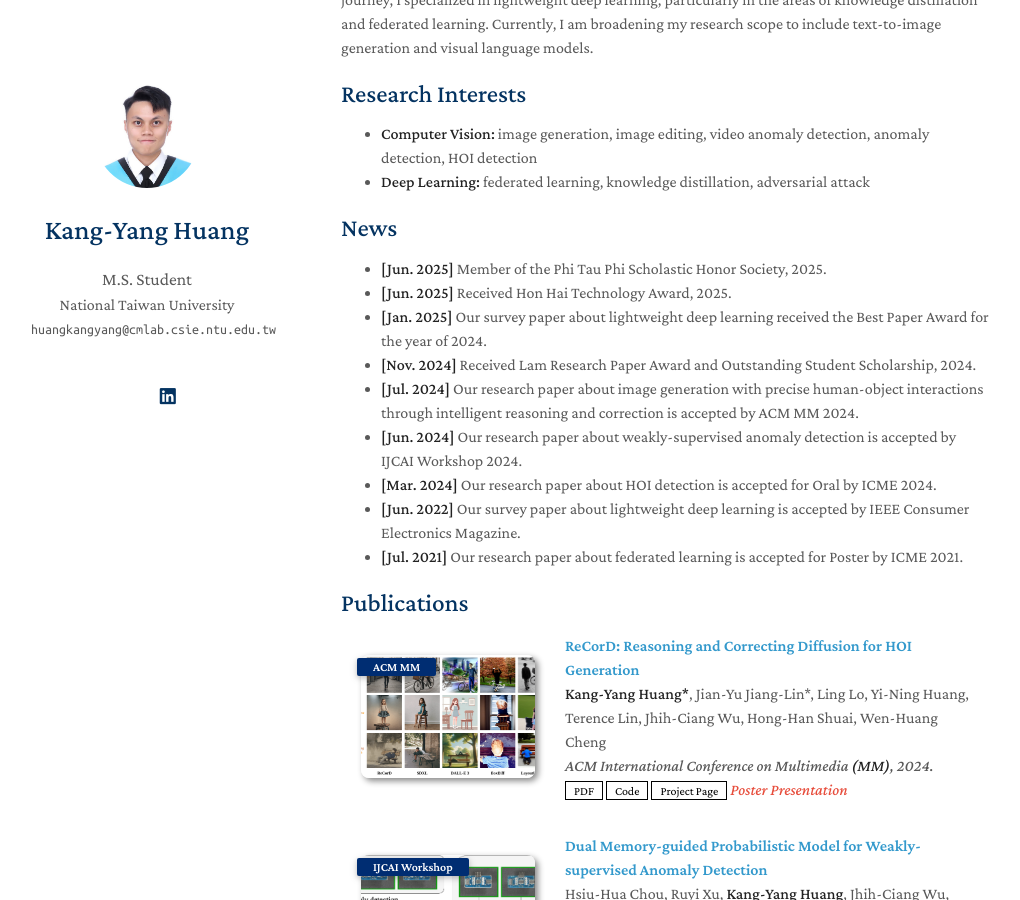
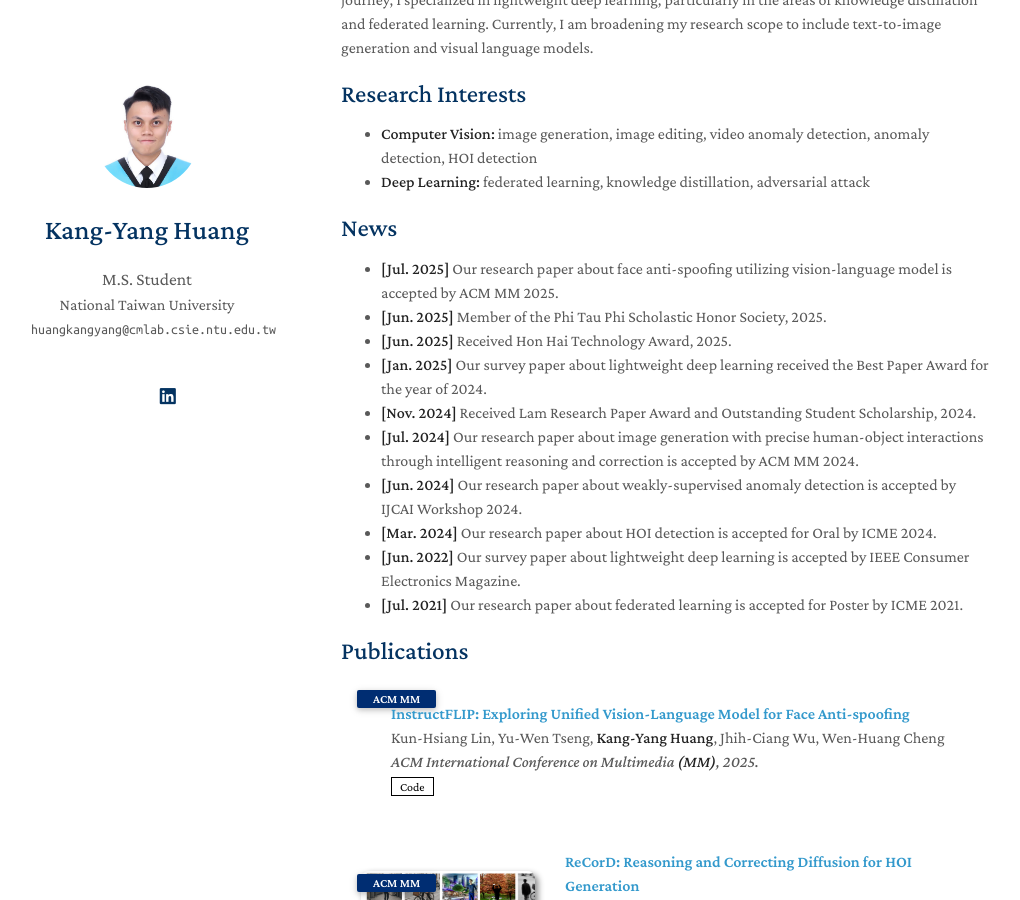
Before and after one commit to alberthkyhky/alberthkyhky.github.io, a Jekyll site: the page built from index.md, in a window 1280 px wide and 900 px high, scrolled down 289 px. Shown: the whole window, without its empty margins (129-1149 px from the left). Built offline with Jekyll 4.4.1, drawn with Linux system fonts in a browser that asks for light colours; nearby versions of some CDN libraries; a style sheet for code colours, icons or effects is not loaded; our own code applies the rules of GitHub Pages for plain Markdown files.

Commit message:
Update MM 25

```diff
--- a/_data/publications.yml
+++ b/_data/publications.yml
@@ -1,4 +1,14 @@
 main:
+
+  - title: "InstructFLIP: Exploring Unified Vision-Language Model for Face Anti-spoofing"
+    authors: Kun-Hsiang Lin, Yu-Wen Tseng, <strong>Kang-Yang Huang</strong>, Jhih-Ciang Wu, Wen-Huang Cheng
+    conference_short: ACM MM
+    conference: ACM International Conference on Multimedia <strong>(MM)</strong>, 2025.
+    pdf:
+    code: https://github.com/kunkunlin1221/InstructFLIP
+    page:
+    image:
+    notes:
 
   - title: "ReCorD: Reasoning and Correcting Diffusion for HOI Generation"
     authors: <strong>Kang-Yang Huang*</strong>, Jian-Yu Jiang-Lin*, Ling Lo, Yi-Ning Huang, Terence Lin, Jhih-Ciang Wu, Hong-Han Shuai, Wen-Huang Cheng
--- a/index.md
+++ b/index.md
@@ -13,6 +13,7 @@ I am currently a master's student in computer science at National Taiwan Univers
 
 ## News
 
+- **[Jul. 2025]** Our research paper about face anti-spoofing utilizing vision-language model is accepted by ACM MM 2025.
 - **[Jun. 2025]** Member of the Phi Tau Phi Scholastic Honor Society, 2025.
 - **[Jun. 2025]** Received Hon Hai Technology Award, 2025.
 - **[Jan. 2025]** Our survey paper about lightweight deep learning received the Best Paper Award for the year of 2024.
```
